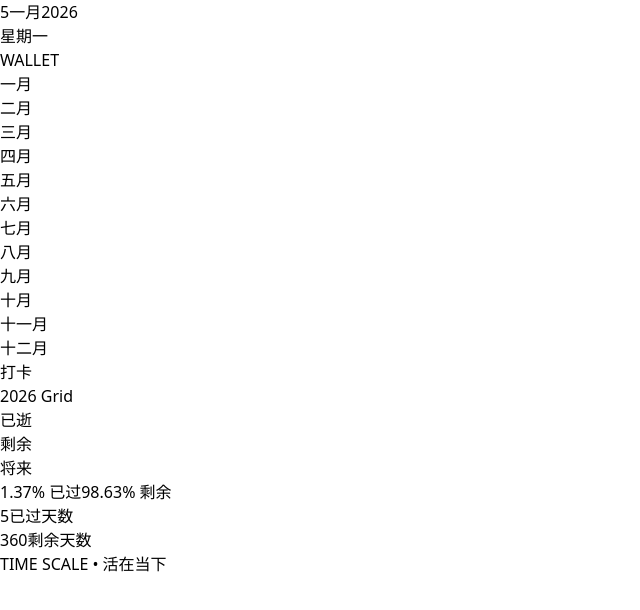
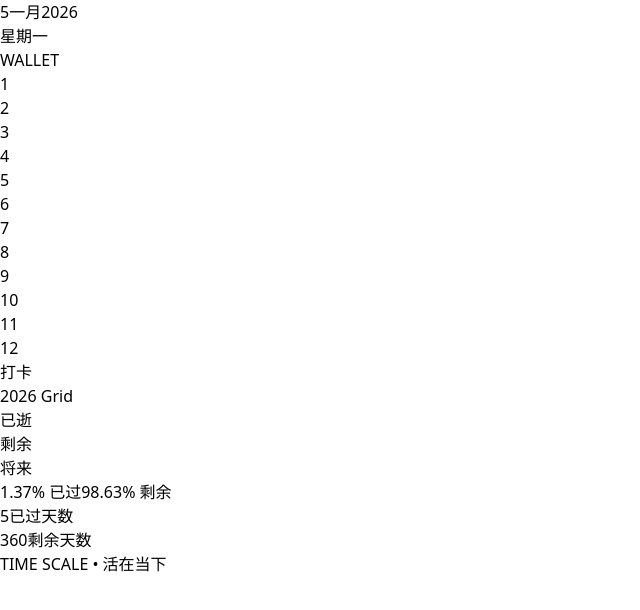
Before and after one commit to phanthuanhfx60070-kang/year-progress, a React (Vite) app: page / in a window 1280 px wide. Shown: the top 610 px of the page, without its empty margins (0-640 px from the left). Built offline with nearby package versions, Linux system fonts and the light colour scheme.

Commit message:
更新大小

```diff
--- a/src/App.jsx
+++ b/src/App.jsx
@@ -268,7 +268,7 @@ const App = () => {
                       key={m.name}
                       className={`
                         rounded-lg md:rounded-xl text-[10px] md:text-sm font-semibold text-center transition-all duration-300 flex items-center justify-center
-                        py-3.5 md:py-4
+                        py-2.5 md:py-4
                         ${isActive
                           ? `${m.btn} text-white shadow-md md:shadow-lg ${m.shadow} scale-105`
                           : isPast
@@ -277,7 +277,7 @@ const App = () => {
                         }
                       `}
                     >
-                      {m.name}
+                      {idx + 1}
                     </div>
                   );
                 })}
```
